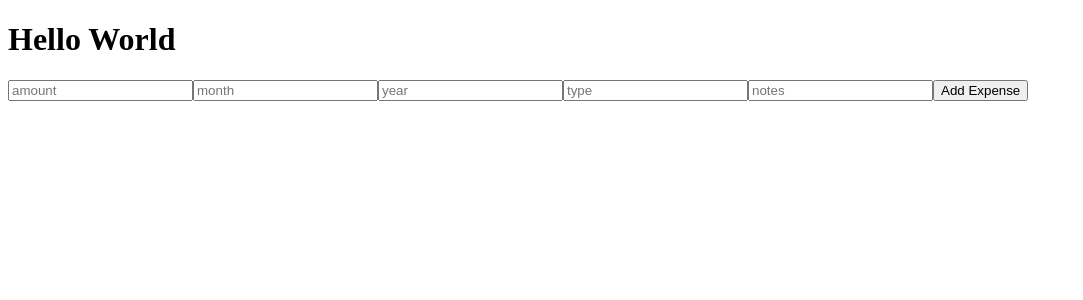
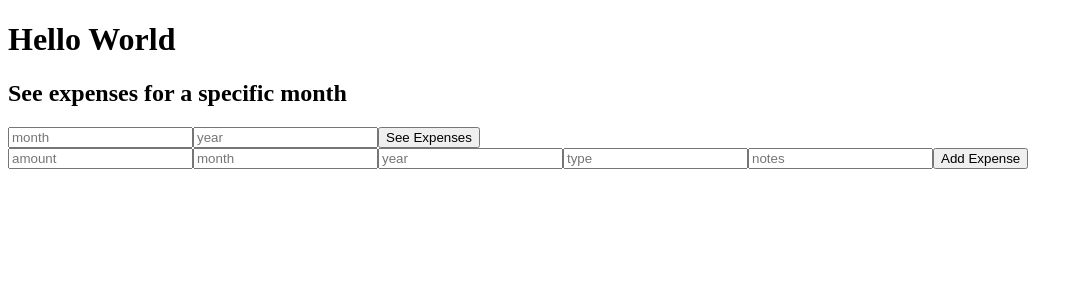
Before and after one commit to ttamalito/expenses_frontend, a React (Create React App) app: page / in a window 1280 px wide. Shown: the top 300 px of the page, without its empty margins (0-1083 px from the left). Built offline with nearby package versions, Linux system fonts and the light colour scheme.

Commit message:
keep working on it

```diff
--- a/package.json
+++ b/package.json
@@ -8,6 +8,7 @@
     "@testing-library/user-event": "^13.5.0",
     "react": "^18.3.1",
     "react-dom": "^18.3.1",
+    "react-router-dom": "^6.23.0",
     "react-scripts": "5.0.1",
     "web-vitals": "^2.1.4"
   },
--- a/src/App.js
+++ b/src/App.js
@@ -1,56 +1,15 @@
-
-function App() {
+import {BrowserRouter} from "react-router-dom";
+import BaseRoutes from "./routes/BaseRoutes";
 
 
 
-  // add an expense
-  const form = <form onSubmit={(event) => {submitData(event)}}>
-    <input type="number" placeholder={'amount'} name={'amount'}/>
-    <input type="number" placeholder={'month'} name={'month'}/>
-    <input type="number" placeholder={'year'} name={'year'}/>
-    <input type="text" placeholder={'type'} name={'type'}/>
-    <input type="text" placeholder={'notes'} name={'notes'}/>
-    <button >Add Expense</button>
+function App() {
+  // how to change the title of the webpage
+  document.title = 'Spotify Party';
 
-  </form>
   return (
-    <div className="App">
-    <h1>Hello World</h1>
-      {form}
-    </div>
-  );
+      <BrowserRouter>
+        <BaseRoutes />
+      </BrowserRouter>);
 }
-
-
-function submitData(event) {
-  event.preventDefault();
-  const urlData = createUrlParams(event.nativeEvent.srcElement);
-
-  fetch(`http://localhost:8080/addExpense`, {
-    method: "POST",
-    body: urlData,
-  }).then(res => {
-    console.log(res);
-
-    // get the data
-    res.json().then(data => {
-      console.log(data);
-    })
-  }).catch(err => console.error(err));
-} // end of submitdata
-
-function createUrlParams(form) {
-  // get the form data
-  const formData = new FormData(form);
-
-  // create the urlParams
-  const urlData = new URLSearchParams();
-  for (const pair of formData) {
-    console.log(pair[0], pair[1]);
-    urlData.append(pair[0], pair[1]);
-  }
-
-  return urlData;
-}
-
 export default App;
--- /dev/null
+++ b/src/Base.js
@@ -0,0 +1,75 @@
+
+export default function Base() {
+
+    // view the expenses
+    const h2 = <h2>See expenses for a specific month</h2>
+    const getExpenseForMonth = <form onSubmit={(event) => {expenseForAMonth(event)}}
+    >
+        <input type="number" placeholder={'month'} name={'month'}/>
+        <input type="number" placeholder={'year'} name={'year'}/>
+        <button>See Expenses</button>
+    </form>
+
+    // add an expense
+    const form = <form onSubmit={(event) => {submitData(event)}}>
+        <input type="text" placeholder={'amount'} name={'amount'}/>
+        <input type="number" placeholder={'month'} name={'month'}/>
+        <input type="number" placeholder={'year'} name={'year'}/>
+        <input type="text" placeholder={'type'} name={'type'}/>
+        <input type="text" placeholder={'notes'} name={'notes'}/>
+        <button >Add Expense</button>
+
+    </form>
+    return (
+        <div className="App">
+            <h1>Hello World</h1>
+            {h2}
+            {getExpenseForMonth}
+            {form}
+        </div>
+    );
+}
+
+function expenseForAMonth(event) {
+    event.preventDefault();
+    const urlData = createUrlParams(event.nativeEvent.srcElement);
+    const month = urlData.get('month');
+    const year = urlData.get('year');
+    window.location.href = `/expensesMonth/${month}/${year}`
+}
+
+function submitData(event) {
+    event.preventDefault();
+    const urlData = createUrlParams(event.nativeEvent.srcElement);
+
+    fetch(`http://localhost:8080/addExpense`, {
+        method: "POST",
+        body: urlData,
+    }).then(res => {
+        console.log(res);
+
+        // get the data
+        res.json().then(data => {
+            console.log(data);
+            if (data.result) {
+                // allgucci
+                alert('Your expense was recorded');
+                event.target.reset()
+            }
+        })
+    }).catch(err => console.error(err));
+} // end of submitdata
+
+function createUrlParams(form) {
+    // get the form data
+    const formData = new FormData(form);
+
+    // create the urlParams
+    const urlData = new URLSearchParams();
+    for (const pair of formData) {
+        console.log(pair[0], pair[1]);
+        urlData.append(pair[0], pair[1]);
+    }
+
+    return urlData;
+}
--- /dev/null
+++ b/src/MonthExpenses.js
@@ -0,0 +1,24 @@
+import {useParams} from "react-router-dom";
+import {useEffect} from "react";
+
+export default function MonthExpenses() {
+    const params = useParams();
+    const month = params.month;
+    const year = params.year;
+    useEffect(() => {
+        getAllExpenses(month, year);
+    }, [month, year]);
+
+
+
+}
+
+function getAllExpenses(month, year) {
+    fetch(`http://localhost:8080/getExpenseForMonth/${month}/${year}`).then(res => {
+        console.log(res);
+        // get the data
+        res.json().then(data => {
+            console.log(data);
+        })
+    }).catch(err => console.error(err))
+}
--- /dev/null
+++ b/src/routes/BaseRoutes.js
@@ -0,0 +1,13 @@
+import React from "react";
+import {Route, Routes} from "react-router-dom";
+import Base from "../Base";
+import MonthExpenses from "../MonthExpenses";
+
+export default function BaseRoutes() {
+
+    return (<Routes>
+        <Route exact path='/' element={<Base />}/>
+        <Route exact path={'/expensesMonth/:month/:year'} element={<MonthExpenses />} />
+
+    </Routes>);
+}
```
Also changed, not shown: 1 other file (tests, documents, lock files or other folders).
